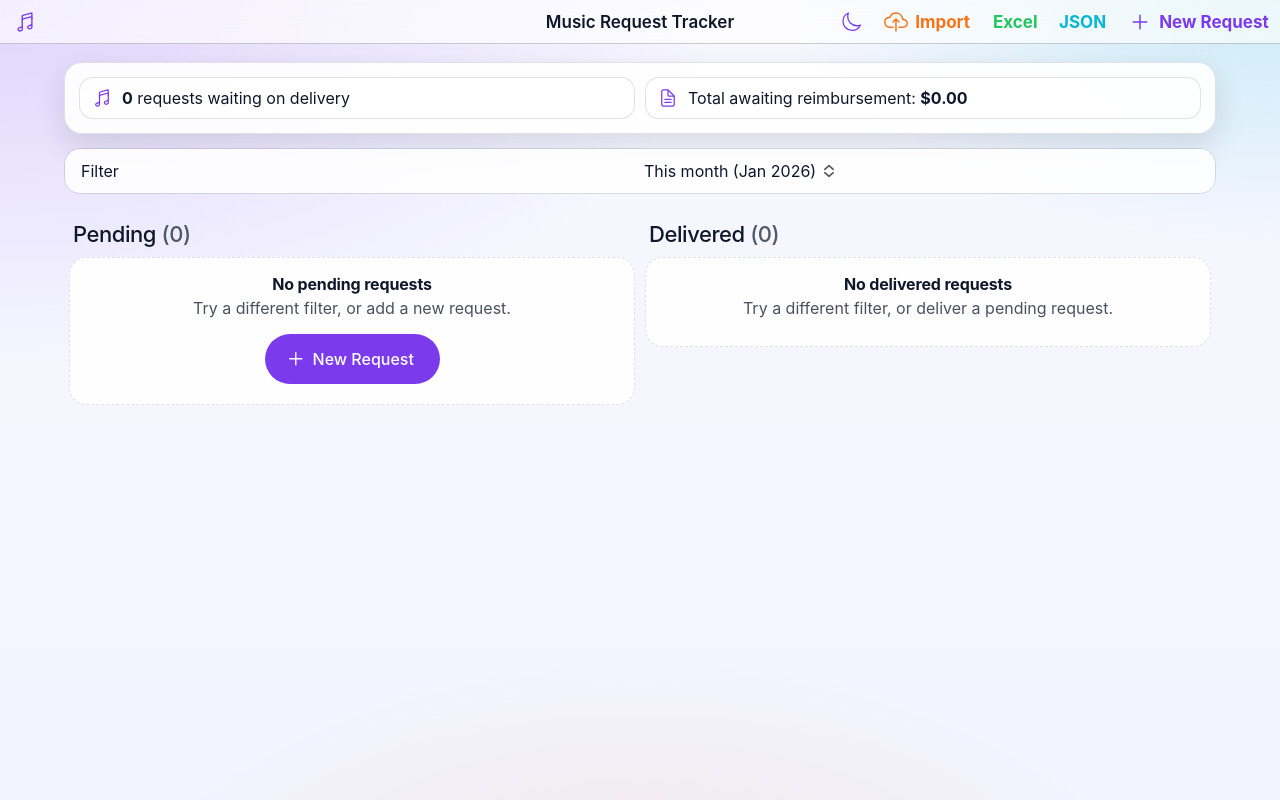
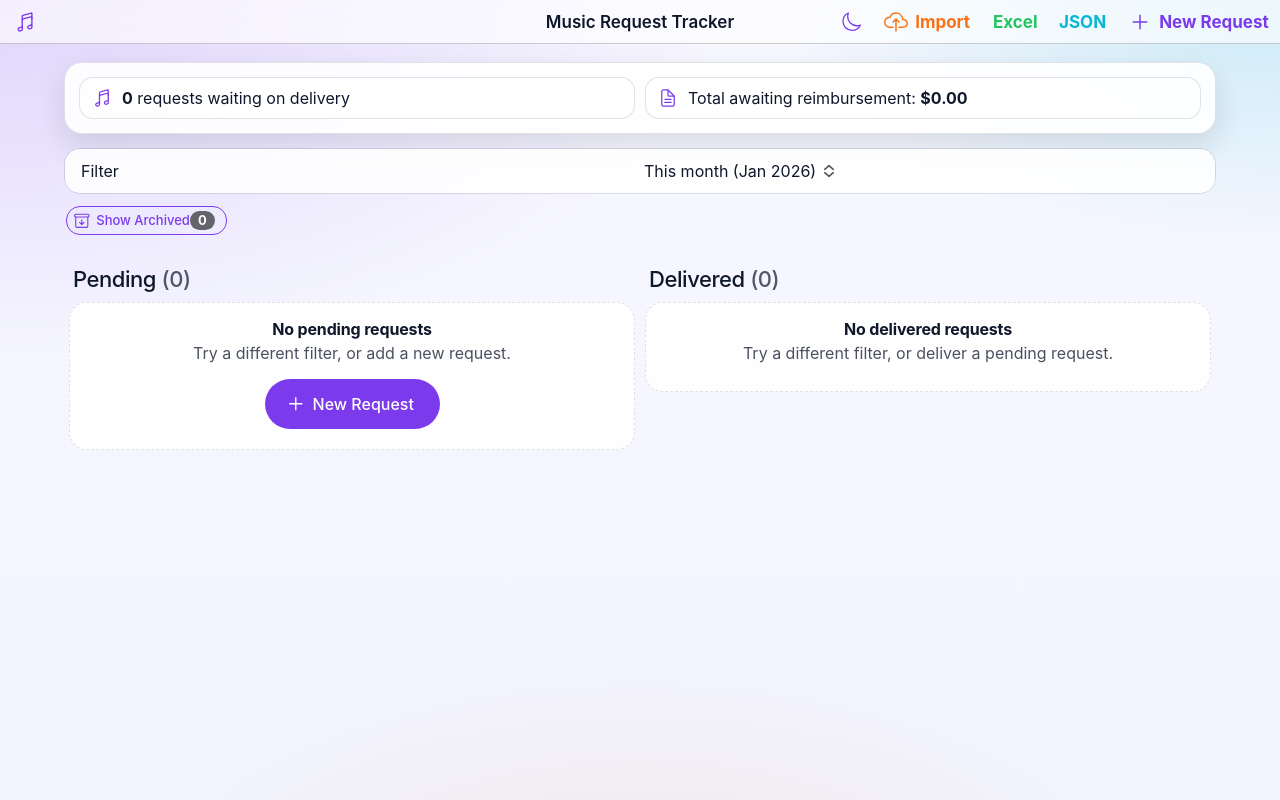
Before and after one commit to lwassmer42/CodexMusicRequestMobileSite_App, a React (Vite) app: page /#/home in a window 1280 px wide. Built offline with nearby package versions, Linux system fonts and the light colour scheme.

Commit message:
Add archived lane workflow and local dev shortcut

```diff
--- a/package.json
+++ b/package.json
@@ -5,6 +5,7 @@
   "type": "module",
   "scripts": {
     "dev": "vite",
+    "dev:local": "vite --host 127.0.0.1 --port 5173",
     "build": "tsc && vite build",
     "preview": "vite preview",
     "test.e2e": "cypress run",
--- a/src/components/ExploreContainer.tsx
+++ b/src/components/ExploreContainer.tsx
@@ -1,8 +1,6 @@
 import './ExploreContainer.css';
 
-interface ContainerProps { }
-
-const ExploreContainer: React.FC<ContainerProps> = () => {
+const ExploreContainer: React.FC = () => {
   return (
     <div id="container">
       <strong>Ready to create an app?</strong>
--- a/src/lib/importExport.ts
+++ b/src/lib/importExport.ts
@@ -6,6 +6,7 @@ export const EXCEL_HEADERS = [
   'Song Title',
   'Artist',
   'Date Requested',
+  'Archived Date',
   'Score Link',
   'Cost',
   'Delivered',
@@ -121,6 +122,7 @@ export function exportRequestsToXlsx(requests: MusicRequest[]) {
     'Song Title': r.songTitle,
     Artist: r.artist,
     'Date Requested': r.dateRequested,
+    'Archived Date': r.archivedDate ?? '',
     'Score Link': r.scoreLink ?? '',
     Cost: r.cost ?? '',
     Delivered: formatYesNo(r.delivered),
@@ -134,6 +136,7 @@ export function exportRequestsToXlsx(requests: MusicRequest[]) {
     { wch: 22 },
     { wch: 26 },
     { wch: 22 },
+    { wch: 16 },
     { wch: 16 },
     { wch: 38 },
     { wch: 10 },
@@ -192,6 +195,7 @@ export function importRequestsFromXlsx(
     existingKeys.add(key);
 
     const dateRequested = toIsoDate(getHeaderValue(row, 'Date Requested')) ?? today;
+    const archivedDate = toIsoDate(getHeaderValue(row, 'Archived Date'));
     const dueDate = toIsoDate(getHeaderValue(row, 'Due Date'));
     const scoreLink = toOptionalString(getHeaderValue(row, 'Score Link'));
     const cost = toOptionalNumber(getHeaderValue(row, 'Cost'));
@@ -205,6 +209,7 @@ export function importRequestsFromXlsx(
       songTitle,
       artist,
       dateRequested,
+      archivedDate: delivered && reimbursed ? archivedDate ?? today : archivedDate,
       dueDate,
       scoreLink,
       cost,
@@ -252,8 +257,11 @@ export function importRequestsFromJson(
     return { requests: existingRequests, summary: { added: 0, skippedDuplicates: 0, skippedInvalid: 0 } };
   }
 
-  const items: unknown[] = Array.isArray(parsed) ? parsed : (parsed as any)?.requests;
-  if (!Array.isArray(items)) return { requests: existingRequests, summary: { added: 0, skippedDuplicates: 0, skippedInvalid: 0 } };
+  const parsedRequests = typeof parsed === 'object' && parsed !== null ? (parsed as Record<string, unknown>).requests : undefined;
+  const items: unknown[] = Array.isArray(parsed) ? parsed : Array.isArray(parsedRequests) ? parsedRequests : [];
+  if (!Array.isArray(parsed) && !Array.isArray(parsedRequests)) {
+    return { requests: existingRequests, summary: { added: 0, skippedDuplicates: 0, skippedInvalid: 0 } };
+  }
 
   for (const item of items) {
     if (typeof item !== 'object' || item === null) {
@@ -282,6 +290,9 @@ export function importRequestsFromJson(
 
     const dateRequested =
       (toIsoDate(row.dateRequested) ?? toIsoDate(getHeaderValue(row, 'Date Requested')) ?? today) as ISODate;
+    const archivedDate = (toIsoDate(row.archivedDate) ?? toIsoDate(getHeaderValue(row, 'Archived Date'))) as
+      | ISODate
+      | undefined;
     const dueDate = (toIsoDate(row.dueDate) ?? toIsoDate(getHeaderValue(row, 'Due Date'))) as ISODate | undefined;
     const scoreLink = toOptionalString(row.scoreLink) ?? toOptionalString(getHeaderValue(row, 'Score Link'));
     const cost = toOptionalNumber(row.cost) ?? toOptionalNumber(getHeaderValue(row, 'Cost'));
@@ -295,6 +306,7 @@ export function importRequestsFromJson(
       songTitle,
       artist,
       dateRequested,
+      archivedDate: delivered && reimbursed ? archivedDate ?? today : archivedDate,
       dueDate,
       scoreLink,
       cost,
--- a/src/lib/requestsStorage.ts
+++ b/src/lib/requestsStorage.ts
@@ -1,4 +1,4 @@
-import type { MusicRequest } from '../models/Request';
+import type { ISODate, MusicRequest } from '../models/Request';
 
 const STORAGE_KEY = 'cmr_requests_v1';
 
@@ -26,6 +26,7 @@ function coerceRequest(raw: unknown): MusicRequest | undefined {
   const songTitle = safeString(raw.songTitle);
   const artist = safeString(raw.artist);
   const dateRequested = safeString(raw.dateRequested);
+  const archivedDate = safeString(raw.archivedDate);
   const delivered = safeBoolean(raw.delivered);
   const reimbursed = safeBoolean(raw.reimbursed);
   const createdAt = safeString(raw.createdAt);
@@ -50,8 +51,9 @@ function coerceRequest(raw: unknown): MusicRequest | undefined {
     studentName,
     songTitle,
     artist,
-    dateRequested: dateRequested as any,
-    dueDate: safeString(raw.dueDate) as any,
+    dateRequested: dateRequested as ISODate,
+    dueDate: safeString(raw.dueDate) as ISODate | undefined,
+    archivedDate: archivedDate as ISODate | undefined,
     scoreLink: safeString(raw.scoreLink),
     cost: safeNumber(raw.cost),
     delivered,
--- a/src/models/Request.ts
+++ b/src/models/Request.ts
@@ -11,6 +11,7 @@ export interface MusicRequest {
 
   dateRequested: ISODate;
   dueDate?: ISODate;
+  archivedDate?: ISODate;
 
   scoreLink?: string;
   cost?: number;
--- a/src/pages/Home.css
+++ b/src/pages/Home.css
@@ -106,6 +106,15 @@ body.dark .appToolbar {
 
 .controlsRow {
   margin: 10px 0 14px;
+}
+
+.archivedToggleRow {
+  margin: -6px 0 14px;
+}
+
+.archivedToggleRow ion-button {
+  --border-radius: 14px;
+  text-transform: none;
 }
 
 .filterItem {
--- a/src/pages/Home.tsx
+++ b/src/pages/Home.tsx
@@ -24,6 +24,7 @@ import {
 } from '@ionic/react';
 import {
   addOutline,
+  archiveOutline,
   cloudUploadOutline,
   documentTextOutline,
   ellipsisVerticalOutline,
@@ -44,7 +45,7 @@ import {
   importRequestsFromXlsx,
 } from '../lib/importExport';
 import { loadRequests, saveRequests } from '../lib/requestsStorage';
-import type { MusicRequest } from '../models/Request';
+import type { ISODate, MusicRequest } from '../models/Request';
 import './Home.css';
 
 function toMonthKey(isoDate: string) {
@@ -53,6 +54,10 @@ function toMonthKey(isoDate: string) {
 
 function nowIsoString() {
   return new Date().toISOString();
+}
+
+function todayIsoDate(): ISODate {
+  return new Date().toISOString().slice(0, 10) as ISODate;
 }
 
 function formatMonthLabel(monthKey: string) {
@@ -81,11 +86,12 @@ const Home: React.FC = () => {
   const { isDark, toggle: toggleTheme } = useThemeMode();
   const isDesktop = useMediaQuery('(min-width: 960px)');
 
-  const today = new Date().toISOString().slice(0, 10);
+  const today = todayIsoDate();
   const defaultFilter = `month:${toMonthKey(today)}`;
 
   const [filterValue, setFilterValue] = useState<string>(defaultFilter);
-  const [activeView, setActiveView] = useState<'pending' | 'delivered'>('pending');
+  const [showArchived, setShowArchived] = useState(false);
+  const [activeView, setActiveView] = useState<'pending' | 'delivered' | 'archived'>('pending');
 
   const [isEditorOpen, setIsEditorOpen] = useState(false);
   const [editingId, setEditingId] = useState<string | null>(null);
@@ -93,6 +99,24 @@ const Home: React.FC = () => {
   const [notesId, setNotesId] = useState<string | null>(null);
 
   const [requests, setRequests] = useState<MusicRequest[]>(() => loadRequests());
+
+  useEffect(() => {
+    setRequests((prev) => {
+      const now = nowIsoString();
+      const migratedArchivedDate = todayIsoDate();
+
+      let changed = false;
+      const next = prev.map((r) => {
+        if (r.delivered && r.reimbursed && !r.archivedDate) {
+          changed = true;
+          return { ...r, archivedDate: migratedArchivedDate, updatedAt: now };
+        }
+        return r;
+      });
+
+      return changed ? next : prev;
+    });
+  }, []);
 
   useEffect(() => {
     saveRequests(requests);
@@ -124,11 +148,36 @@ const Home: React.FC = () => {
   }, [requests, filterValue]);
 
   const pending = useMemo(
-    () => filteredRequests.filter((r) => !r.delivered).sort((a, b) => a.dateRequested.localeCompare(b.dateRequested)),
+    () =>
+      filteredRequests.filter((r) => !r.delivered).sort((a, b) => {
+        const date = b.dateRequested.localeCompare(a.dateRequested);
+        if (date !== 0) return date;
+        return a.studentName.localeCompare(b.studentName);
+      }),
     [filteredRequests],
   );
   const delivered = useMemo(
-    () => filteredRequests.filter((r) => r.delivered).sort((a, b) => a.dateRequested.localeCompare(b.dateRequested)),
+    () =>
+      filteredRequests
+        .filter((r) => r.delivered && !r.reimbursed)
+        .sort((a, b) => {
+          const date = b.dateRequested.localeCompare(a.dateRequested);
+          if (date !== 0) return date;
+          return a.studentName.localeCompare(b.studentName);
+        }),
+    [filteredRequests],
+  );
+  const archived = useMemo(
+    () =>
+      filteredRequests
+        .filter((r) => r.delivered && r.reimbursed)
+        .sort((a, b) => {
+          const archivedDate = (b.archivedDate ?? b.dateRequested).localeCompare(a.archivedDate ?? a.dateRequested);
+          if (archivedDate !== 0) return archivedDate;
+          const requestedDate = b.dateRequested.localeCompare(a.dateRequested);
+          if (requestedDate !== 0) return requestedDate;
+          return a.studentName.localeCompare(b.studentName);
+        }),
     [filteredRequests],
   );
 
@@ -174,13 +223,22 @@ const Home: React.FC = () => {
           if (!target) return prev;
 
           const nextDelivered = !target.delivered;
+          const nextIsArchived = nextDelivered && target.reimbursed;
+          const leavingArchive = target.delivered && target.reimbursed && !nextIsArchived;
+          const archivedDate = nextIsArchived ? todayIsoDate() : leavingArchive ? undefined : target.archivedDate;
           showUndoToast(nextDelivered ? 'Marked delivered' : 'Marked pending', () =>
             setRequests((cur) =>
-              cur.map((r) => (r.id === id ? { ...r, delivered: target.delivered, updatedAt: nowIsoString() } : r)),
+              cur.map((r) =>
+                r.id === id
+                  ? { ...r, delivered: target.delivered, archivedDate: target.archivedDate, updatedAt: nowIsoString() }
+                  : r,
+              ),
             ),
           );
 
-          return prev.map((r) => (r.id === id ? { ...r, delivered: nextDelivered, updatedAt: nowIsoString() } : r));
+          return prev.map((r) =>
+            r.id === id ? { ...r, delivered: nextDelivered, archivedDate, updatedAt: nowIsoString() } : r,
+          );
         });
       },
       onToggleReimbursed: (id) => {
@@ -189,16 +247,21 @@ const Home: React.FC = () => {
           if (!target) return prev;
 
           const nextReimbursed = !target.reimbursed;
+          const nextIsArchived = target.delivered && nextReimbursed;
+          const leavingArchive = target.delivered && target.reimbursed && !nextIsArchived;
+          const archivedDate = nextIsArchived ? todayIsoDate() : leavingArchive ? undefined : target.archivedDate;
           showUndoToast(nextReimbursed ? 'Marked reimbursed' : 'Marked unreimbursed', () =>
             setRequests((cur) =>
               cur.map((r) =>
-                r.id === id ? { ...r, reimbursed: target.reimbursed, updatedAt: nowIsoString() } : r,
+                r.id === id
+                  ? { ...r, reimbursed: target.reimbursed, archivedDate: target.archivedDate, updatedAt: nowIsoString() }
+                  : r,
               ),
             ),
           );
 
           return prev.map((r) =>
-            r.id === id ? { ...r, reimbursed: nextReimbursed, updatedAt: nowIsoString() } : r,
+            r.id === id ? { ...r, reimbursed: nextReimbursed, archivedDate, updatedAt: nowIsoString() } : r,
           );
         });
       },
@@ -239,9 +302,17 @@ const Home: React.FC = () => {
 
   const exportSortedRequests = useMemo(() => {
     return [...requests].sort((a, b) => {
-      if (a.delivered !== b.delivered) return a.delivered ? 1 : -1;
-      const date = a.dateRequested.localeCompare(b.dateRequested);
-      if (date !== 0) return date;
+      const aRank = a.delivered && a.reimbursed ? 2 : a.delivered ? 1 : 0;
+      const bRank = b.delivered && b.reimbursed ? 2 : b.delivered ? 1 : 0;
+      if (aRank !== bRank) return aRank - bRank;
+
+      if (aRank === 2) {
+        const archivedDate = (b.archivedDate ?? b.dateRequested).localeCompare(a.archivedDate ?? a.dateRequested);
+        if (archivedDate !== 0) return archivedDate;
+      }
+
+      const requestedDate = b.dateRequested.localeCompare(a.dateRequested);
+      if (requestedDate !== 0) return requestedDate;
       return a.studentName.localeCompare(b.studentName);
     });
   }, [requests]);
@@ -435,12 +506,30 @@ const Home: React.FC = () => {
             </IonItem>
           </div>
 
+          <div className="archivedToggleRow">
+            <IonButton
+              fill="outline"
+              size="small"
+              onClick={() => {
+                setShowArchived((prev) => {
+                  const next = !prev;
+                  if (!prev && next) setActiveView('archived');
+                  if (prev && !next) setActiveView((cur) => (cur === 'archived' ? 'pending' : cur));
+                  return next;
+                });
+              }}
+            >
+              <IonIcon slot="start" icon={archiveOutline} />
+              {showArchived ? 'Hide Archived' : 'Show Archived'} <IonBadge color="medium">{archived.length}</IonBadge>
+            </IonButton>
+          </div>
+
           {!isDesktop ? (
             <div className="mobileToggleRow">
               <IonSegment
                 value={activeView}
                 onIonChange={(e) => {
-                  const next = e.detail.value as 'pending' | 'delivered' | undefined;
+                  const next = e.detail.value as 'pending' | 'delivered' | 'archived' | undefined;
                   if (next) setActiveView(next);
                 }}
               >
@@ -454,6 +543,13 @@ const Home: React.FC = () => {
                     Delivered <IonBadge color="success">{delivered.length}</IonBadge>
                   </IonLabel>
                 </IonSegmentButton>
+                {showArchived ? (
+                  <IonSegmentButton value="archived">
+                    <IonLabel>
+                      Archived <IonBadge color="medium">{archived.length}</IonBadge>
+                    </IonLabel>
+                  </IonSegmentButton>
+                ) : null}
               </IonSegment>
             </div>
           ) : null}
@@ -461,7 +557,7 @@ const Home: React.FC = () => {
           {isDesktop ? (
             <IonGrid className="listsGrid">
               <IonRow>
-                <IonCol size="12" sizeLg="6">
+                <IonCol size="12" sizeLg={showArchived ? '4' : '6'}>
                   <h2 className="listTitle">
                     Pending <span className="muted">({pending.length})</span>
                   </h2>
@@ -480,7 +576,7 @@ const Home: React.FC = () => {
                   </div>
                 </IonCol>
 
-                <IonCol size="12" sizeLg="6">
+                <IonCol size="12" sizeLg={showArchived ? '4' : '6'}>
                   <h2 className="listTitle">
                     Delivered <span className="muted">({delivered.length})</span>
                   </h2>
@@ -490,13 +586,30 @@ const Home: React.FC = () => {
                       : delivered.map((r) => <RequestCard key={r.id} request={r} handlers={handlers} />)}
                   </div>
                 </IonCol>
+
+                {showArchived ? (
+                  <IonCol size="12" sizeLg="4">
+                    <h2 className="listTitle">
+                      Archived <span className="muted">({archived.length})</span>
+                    </h2>
+                    <div className="listStack">
+                      {archived.length === 0
+                        ? renderEmptyState('archived', false, 'Archived requests (delivered + reimbursed) show up here.')
+                        : archived.map((r) => <RequestCard key={r.id} request={r} handlers={handlers} />)}
+                    </div>
+                  </IonCol>
+                ) : null}
               </IonRow>
             </IonGrid>
           ) : (
             <div className="listStack">
-              {(activeView === 'pending' ? pending : delivered).length === 0
-                ? renderEmptyState(activeView)
-                : (activeView === 'pending' ? pending : delivered).map((r) => (
+              {(activeView === 'pending' ? pending : activeView === 'delivered' ? delivered : archived).length === 0
+                ? renderEmptyState(
+                    activeView,
+                    activeView !== 'archived',
+                    activeView === 'archived' ? 'Archived requests (delivered + reimbursed) show up here.' : undefined,
+                  )
+                : (activeView === 'pending' ? pending : activeView === 'delivered' ? delivered : archived).map((r) => (
                     <RequestCard key={r.id} request={r} handlers={handlers} />
                   ))}
             </div>
```
Also changed, not shown: src/components/RequestCard.tsx (+6 -2 lines), 1 other file (tests, documents, lock files or other folders).
